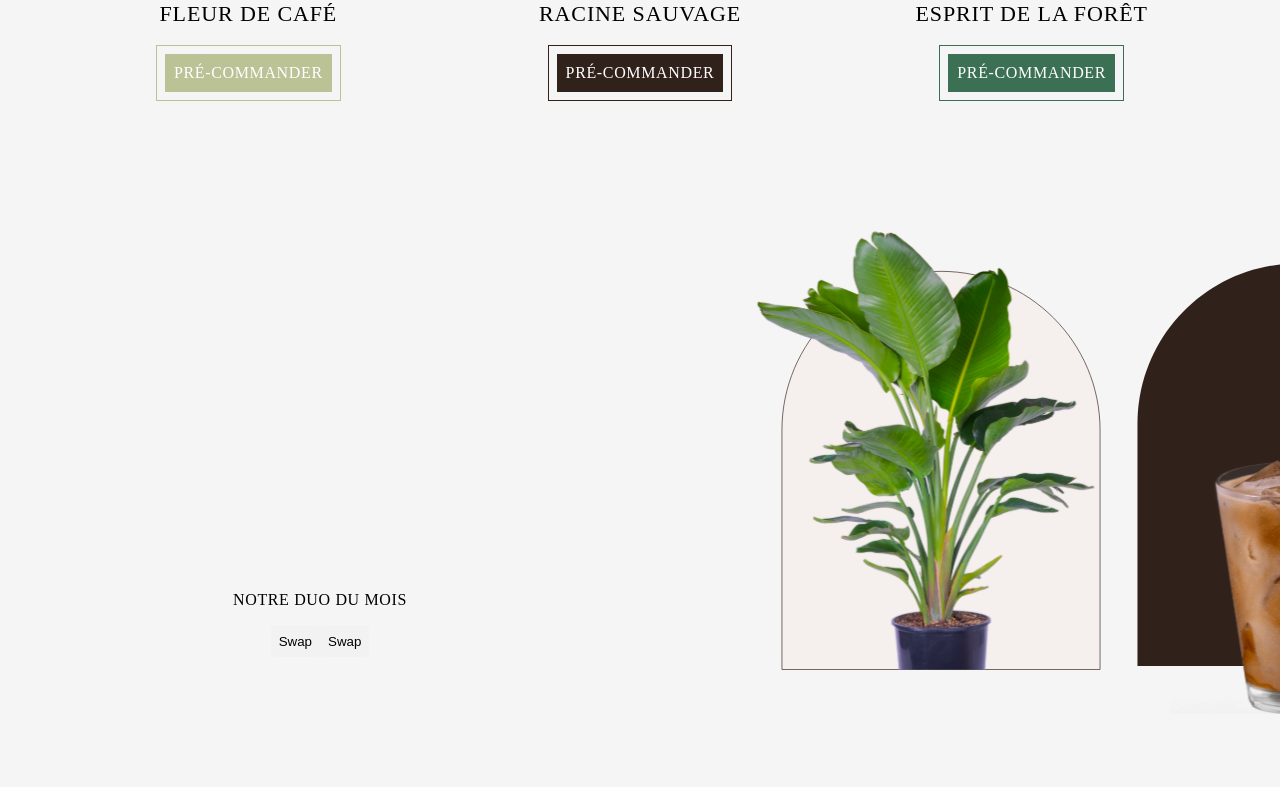
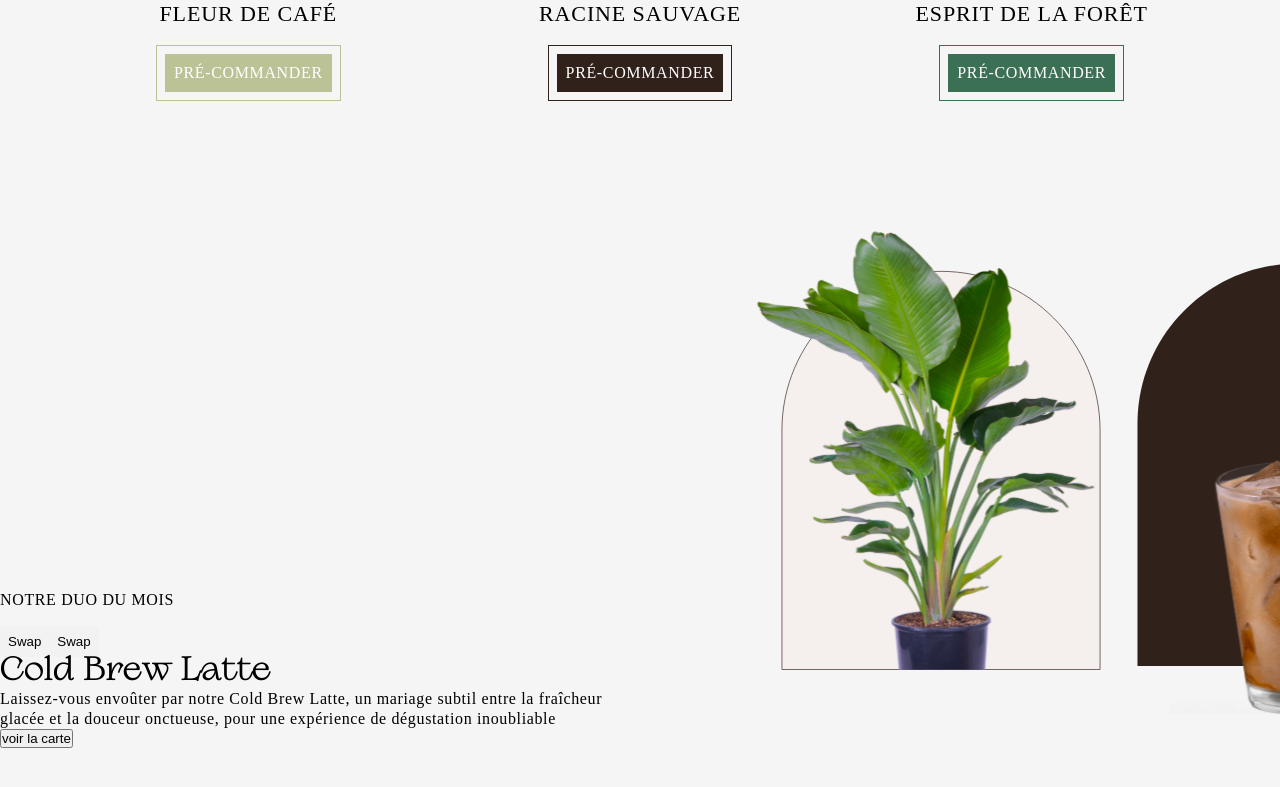
Before and after one commit to NathanTurpin/botanique-blend, a Vue app: page / in a window 1280 px wide. Shown: the part 1377-2164 px from the top of the page. Built offline with nearby package versions, Linux system fonts and the light colour scheme; a web font is replaced by a local one.

Commit message:
fixer content

```diff
--- a/src/components/SecondSection.vue
+++ b/src/components/SecondSection.vue
@@ -8,12 +8,18 @@ const images = [
   {
     id: 0,
     src: planteImg,
-    alt: 'Image 1'
+    alt: 'Image 1',
+    title: 'Cold Brew Latte',
+    text: 'Laissez-vous envoûter par notre Cold Brew Latte, un mariage subtil entre la fraîcheur glacée et la douceur onctueuse, pour une expérience de dégustation inoubliable',
+    btns: ['voir la carte']
   },
   {
     id: 1,
     src: coffeeImg,
-    alt: 'Image 2'
+    alt: 'Image 2',
+    title: 'Oiseau du Paradis',
+    text: "l'Oiseau du Paradis, un véritable chef-d'œuvre de la nature, qui vous invite à explorer un monde de couleurs vives et de formes majestueuses",
+    btns: ['découvrir', "télécharger le guide d'entretien"]
   }
 ]
 
@@ -31,12 +37,35 @@ const swapImages = () => {
     <div class="left-section">
       <div class="content">
         <span class="content__span label label--small">notre duo du mois</span>
+
         <div class="content__buttons">
           <button @click="swapImages" class="swap-button">Swap</button>
+
           <button @click="swapImages" class="swap-button">Swap</button>
+        </div>
+
+        <div
+          class="content__infos"
+          v-for="(image, index) in orderedImages"
+          :key="index"
+          :style="{
+            zIndex: imageOrder[index] === 0 ? 2 : 1,
+            opacity: imageOrder[index] === 0 ? 1 : 0
+          }"
+        >
+          <div class="infos">
+            <h2>{{ image.title }}</h2>
+
+            <p class="body body--large">{{ image.text }}</p>
+
+            <div class="content__infos-btns" v-for="(btn, index) in image.btns" :key="index">
+              <button>{{ btn }}</button>
+            </div>
+          </div>
         </div>
       </div>
     </div>
+
     <div class="right-section">
       <div class="image-container">
         <div
@@ -71,15 +100,27 @@ const swapImages = () => {
   position: relative;
   overflow: hidden;
 }
-
+.body {
+  text-align: left;
+}
 .content {
   display: flex;
   flex-direction: column;
-  align-items: center;
+  align-items: start;
   justify-content: center;
   height: 100%;
+
+  &__infos {
+    position: relative;
+    transition: opacity 0.5s ease;
+    width: 100%;
+  }
 }
-
+.infos {
+  position: absolute;
+  top: 0;
+  left: 0;
+}
 .image-container {
   position: absolute;
   right: -4rem;
```
